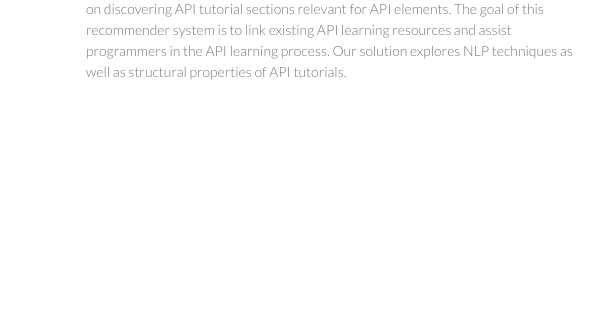
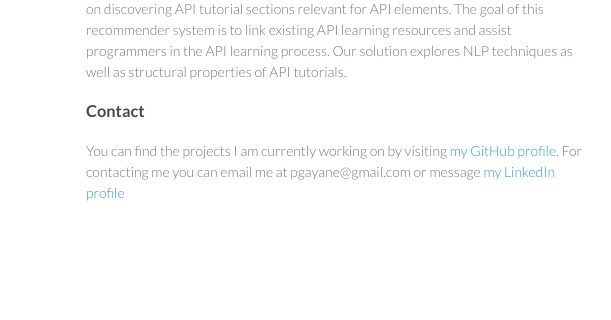
Before and after one commit to pgayane/pgayane.github.io, a plain HTML site: page index.html in a window 1280 px wide. Shown: the part 140-460 px from the top of the page, 484-1095 px from the left. Drawn offline with Linux system fonts and the light colour scheme.

Commit message:
only windows is not case-sensitive to extensions

```diff
--- a/index.html
+++ b/index.html
@@ -15,7 +15,7 @@
   <body>
     <div class="wrapper">
       <header>
-        <img src="img\mono_pic.jpg" border="0" />
+        <img src="img\mono_pic.JPG" border="0" />
 		<h1>Gayane Petrosyan</h1>
 		<p>pgayane@gmail.com</p>
 		<p class="view"><a href="projects.html">Projects</a></p>
@@ -31,7 +31,9 @@
 	learning process. Our solution explores NLP techniques as well as structural properties of API tutorials.
 	</p>
 
-
+	<h3><a name="Contact" class="anchor" href="#Contact">
+	<span class="octicon octicon-link"></span></a>Contact </h3>
+	<p> You can find the projects I am currently working on by visiting <a href="https://github.com/pgayane">my GitHub profile</a>. For contacting me you can email me at pgayane@gmail.com or message <a href="http://ca.linkedin.com/pub/gayane-petrosyan/18/74b/817">my LinkedIn profile</a></p>
 	</section>
 	<footer>
 		<p><small>Hosted on GitHub Pages &mdash; Theme by <a href="https://github.com/orderedlist">orderedlist</a></small></p>
```
Also changed, not shown: cv.html (+2 -2 lines), projects.html (+1 -1 lines).
